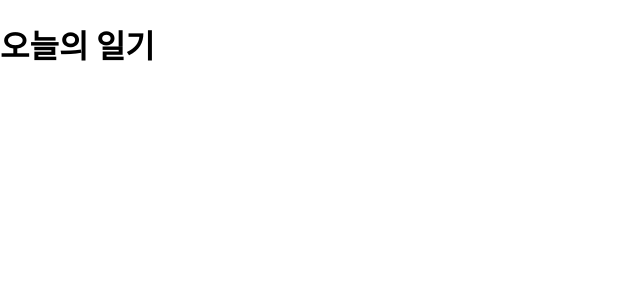
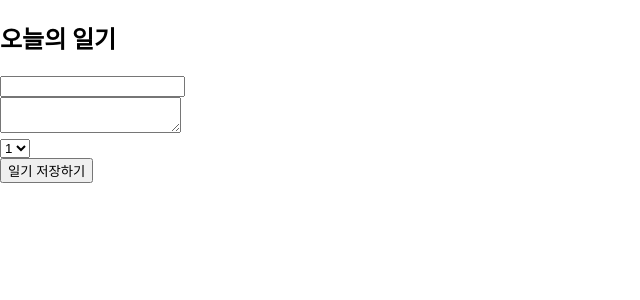
Before and after one commit to jgkang9402/simple-diary, a React (Create React App) app: page / in a window 1280 px wide. Shown: the top 300 px of the page, without its empty margins (0-640 px from the left). Built offline with nearby package versions, Linux system fonts and the light colour scheme.

Commit message:
state이용 기본틀작성

```diff
--- a/src/App.js
+++ b/src/App.js
@@ -1,9 +1,10 @@
 import './App.css';
+import DiaryEditor from './DiaryEditor';
 
 function App() {
   return (
     <div className="App">
-      <h1>오늘의 일기</h1>
+      <DiaryEditor/>
     </div>
   );
 }
--- /dev/null
+++ b/src/DiaryEditor.js
@@ -0,0 +1,50 @@
+import { useState } from "react"
+
+const DiaryEditor = () =>{ // 다이어리 에디터 컴포넌트 생성
+
+  const [state,setState] = useState({
+    author: "",
+    content: "",
+    emotion: 1,
+  });
+
+  const handleChangeState = (e)=>{
+    console.log(e.target.name);
+    console.log(e.target.value);
+
+    setState({
+      ...state,
+      [e.target.name]: e.target.value,
+    })
+  };
+  const handleSubmit = ()=>{
+    console.log(state);
+    alert('저장 성공')
+  }
+
+  return (
+    <div className="DiaryEditor">
+      <h2>오늘의 일기</h2>
+      <div>
+        <input name="author" value={state.author} onChange={handleChangeState} />
+      </div>
+      <div>
+        <textarea name="content" value={state.content} onChange={handleChangeState} />
+      </div>
+      <div>
+        <select name="emotion" value={state.emotion} onChange={handleChangeState}>
+          <option value={1}>1</option>
+          <option value={2}>2</option>
+          <option value={3}>3</option>
+          <option value={4}>4</option>
+          <option value={5}>5</option>
+        </select>
+      </div>
+      <div>
+        <button onClick={handleSubmit}>일기 저장하기</button>
+      </div>
+    </div>
+  )
+}
+
+export default DiaryEditor
```
